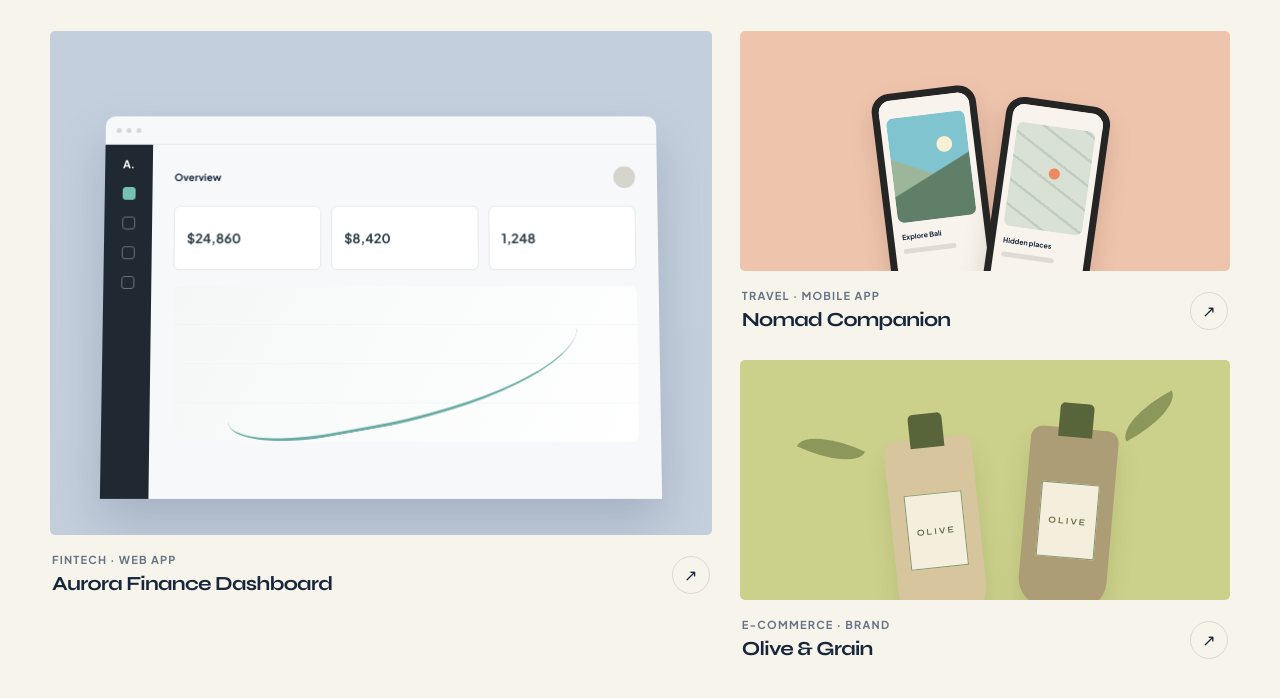
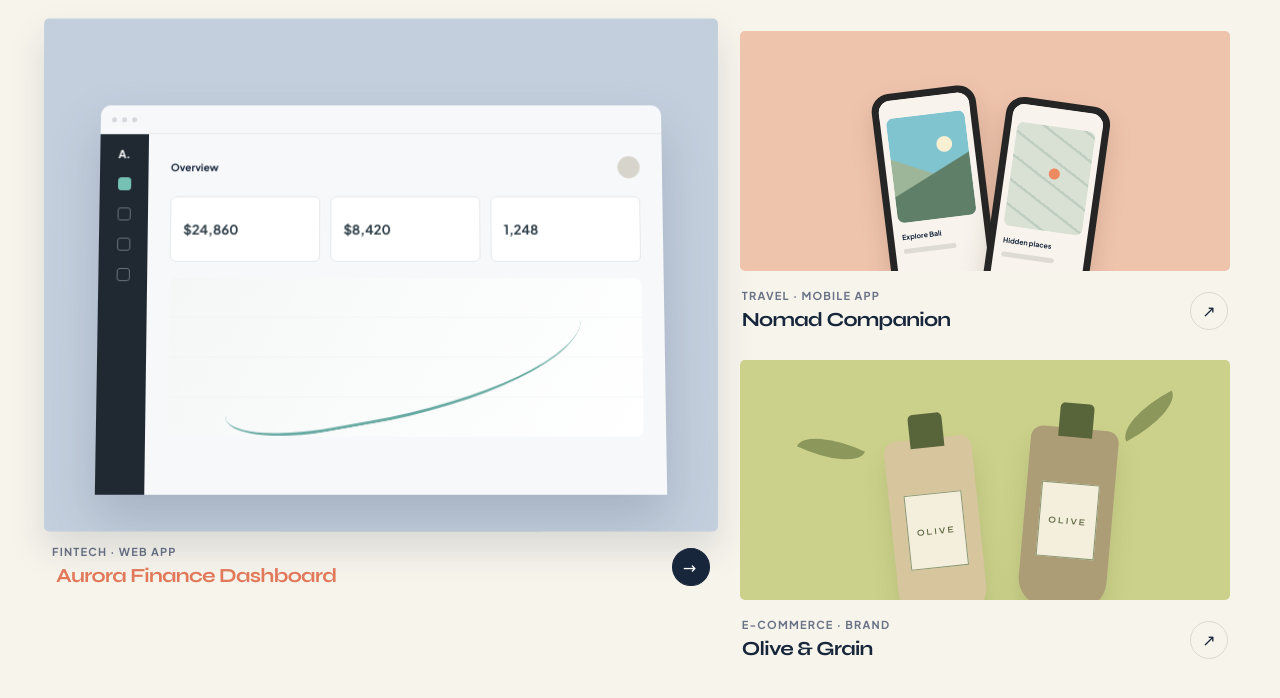
Before and after one commit to carlikencelis-web/CELIS-project-1, a plain HTML site: page index.html in a window 1280 px wide. In both pictures the pointer is over the element 380 px from the left and 1229 px from the top of the page. Shown: the part 883-1581 px from the top of the page. Drawn offline with Linux system fonts and the light colour scheme.

Commit message:
add hover animations to project cards

```diff
--- a/styles.css
+++ b/styles.css
@@ -335,6 +335,11 @@ h2 em {
 
 .project-card {
   min-width: 0;
+  transition: transform .35s ease;
+}
+
+.project-card:hover {
+  transform: translateY(-8px);
 }
 
 .project-large {
@@ -346,6 +351,12 @@ h2 em {
   height: 240px;
   overflow: hidden;
   border-radius: 5px;
+  transition: transform .45s cubic-bezier(.2, .7, .2, 1), box-shadow .35s ease;
+}
+
+.project-card:hover .project-visual {
+  transform: scale(1.018);
+  box-shadow: 0 18px 36px rgba(23, 38, 59, .13);
 }
 
 .project-large .project-visual {
@@ -357,6 +368,24 @@ h2 em {
   justify-content: space-between;
   align-items: center;
   padding: 18px 2px 0;
+}
+
+.project-info h3,
+.project-info p,
+.project-info > a {
+  transition: transform .28s ease, color .28s ease, border-color .28s ease, background .28s ease;
+}
+
+.project-card:hover .project-info h3 {
+  color: var(--coral);
+  transform: translateX(4px);
+}
+
+.project-card:hover .project-info > a {
+  color: var(--white);
+  border-color: var(--ink);
+  background: var(--ink);
+  transform: rotate(45deg);
 }
 
 .project-info p {
@@ -927,3 +956,20 @@ footer p {
     font-size: 10px;
   }
 }
+
+@media (prefers-reduced-motion: reduce) {
+  .project-card,
+  .project-visual,
+  .project-info h3,
+  .project-info p,
+  .project-info > a {
+    transition: none;
+  }
+
+  .project-card:hover,
+  .project-card:hover .project-visual,
+  .project-card:hover .project-info h3,
+  .project-card:hover .project-info > a {
+    transform: none;
+  }
+}
```
